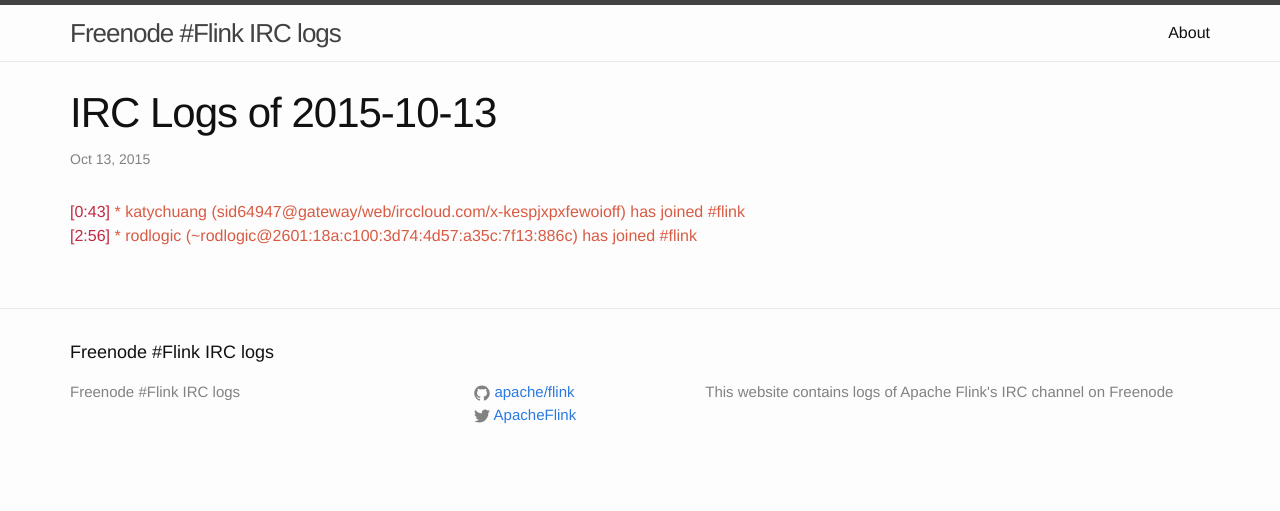
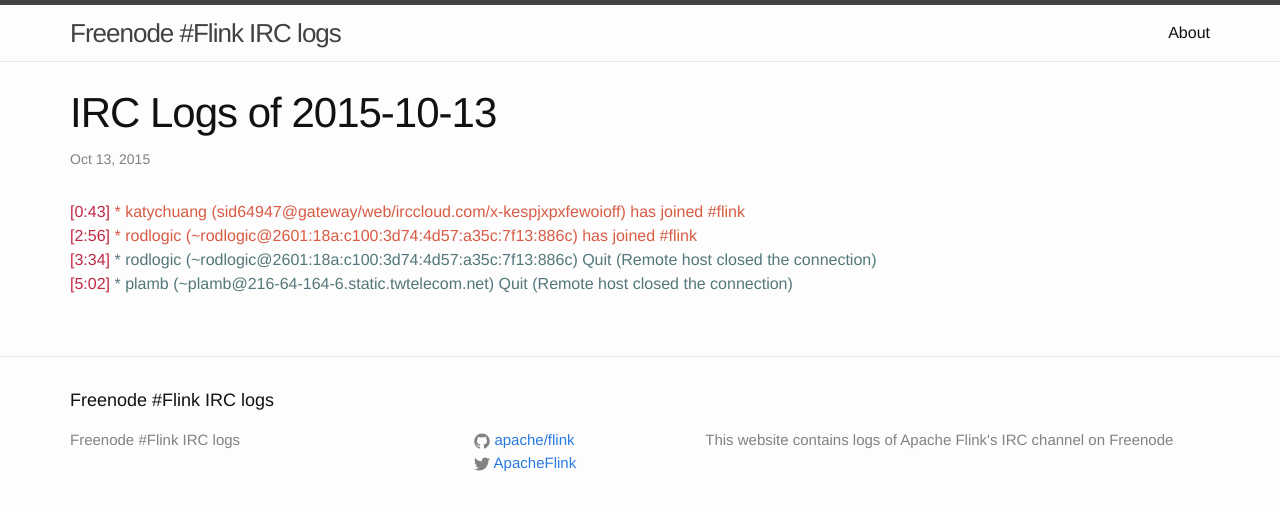
Before and after one commit to flink-irc-logs/flink-irc-logs.github.io, a Jekyll site: the page built from _posts/2015-10-13-logs.markdown, in a window 1280 px wide. Shown: the top 511 px of the page. Built offline with Jekyll 4.4.1, drawn with Linux system fonts in a browser that asks for light colours.

Commit message:
Update of the logs on Tue Oct 13 05:25:58 CEST 2015

```diff
--- a/_posts/2015-10-13-logs.markdown
+++ b/_posts/2015-10-13-logs.markdown
@@ -6,3 +6,5 @@
 ---
 <span class="irc-date">[0:43]</span> <span class="irc-green">* katychuang (sid64947@gateway/web/irccloud.com/x-kespjxpxfewoioff) has joined #flink</span><br />
 <span class="irc-date">[2:56]</span> <span class="irc-green">* rodlogic (~rodlogic@2601:18a:c100:3d74:4d57:a35c:7f13:886c) has joined #flink</span><br />
+<span class="irc-date">[3:34]</span> <span class="irc-navy">* rodlogic (~rodlogic@2601:18a:c100:3d74:4d57:a35c:7f13:886c) Quit (Remote host closed the connection)</span><br />
+<span class="irc-date">[5:02]</span> <span class="irc-navy">* plamb (~plamb@216-64-164-6.static.twtelecom.net) Quit (Remote host closed the connection)</span><br />
```
